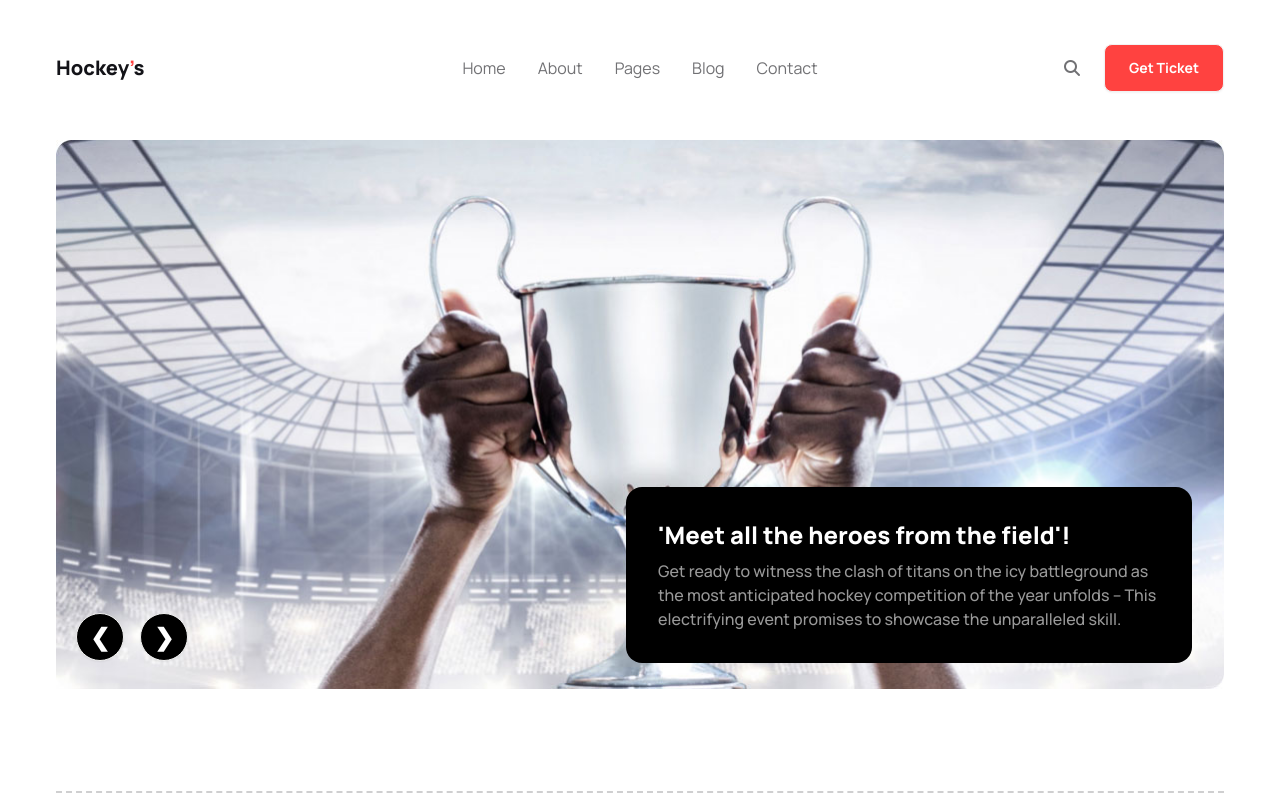
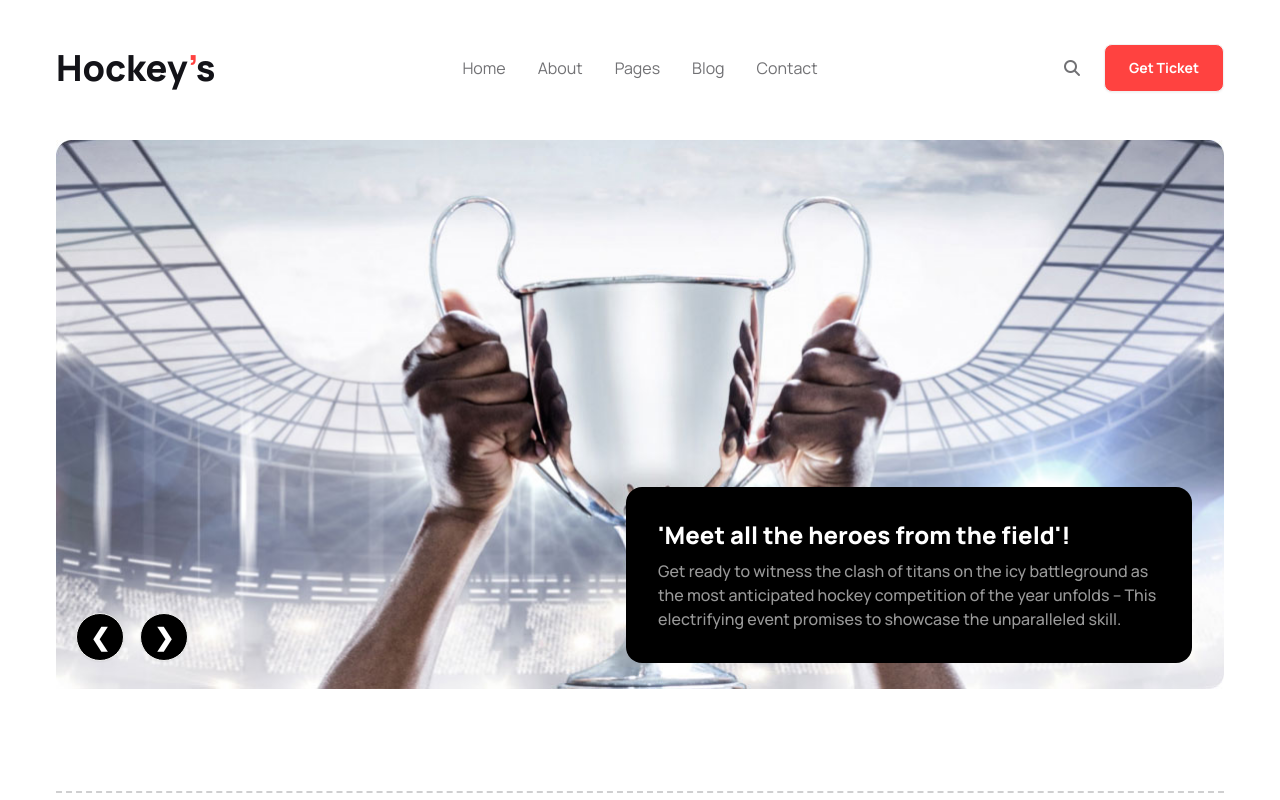
Before and after one commit to parvez301901/B9-A3, a plain HTML site: page index.html in a window 1280 px wide. Shown: the top 800 px of the page. Drawn offline with nearby package versions, Linux system fonts and the light colour scheme.

Commit message:
Final submit 1.0

```diff
--- a/index.html
+++ b/index.html
@@ -63,7 +63,7 @@
 							<li><a>Contact</a></li>
 						</ul>
 					</div>
-					<a class="text-xl text-primaryheadingColor font-extrabold">Hockey<span class="text-primaryColor">’</span>s</a>
+					<a class="text-4xl text-primaryheadingColor font-extrabold">Hockey<span class="text-primaryColor">’</span>s</a>
 				</div>
 				<div class="navbar-center hidden lg:flex">
 					<ul class="gap-8 text-base menu-horizontal px-1">
```
